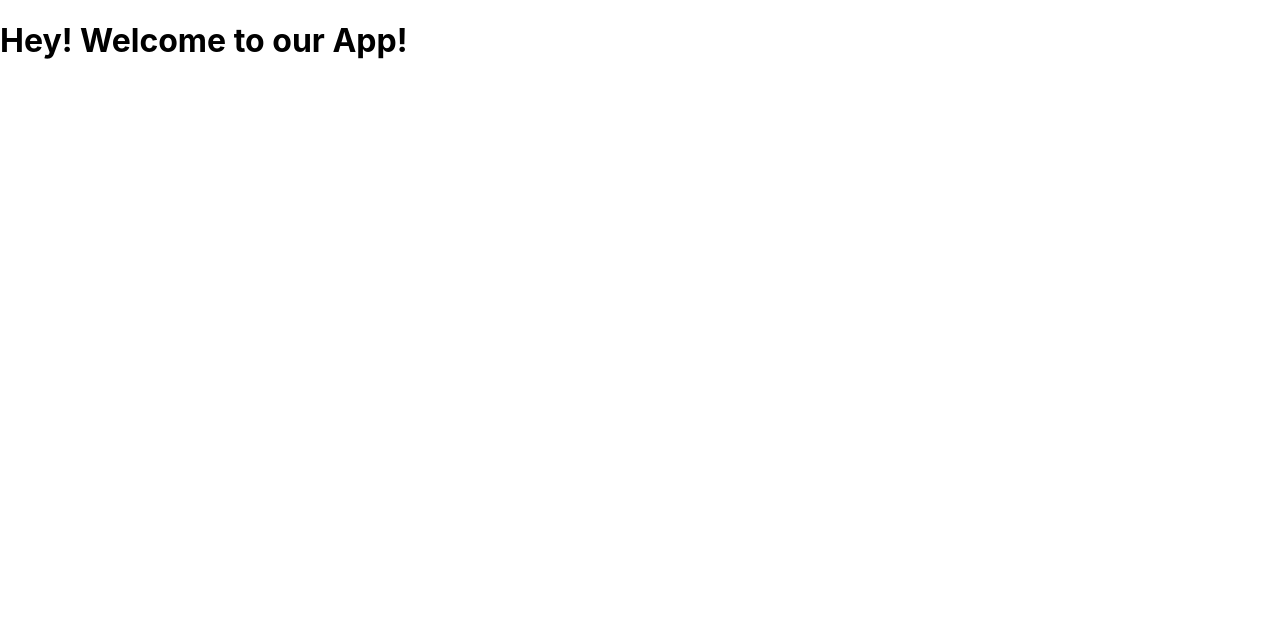
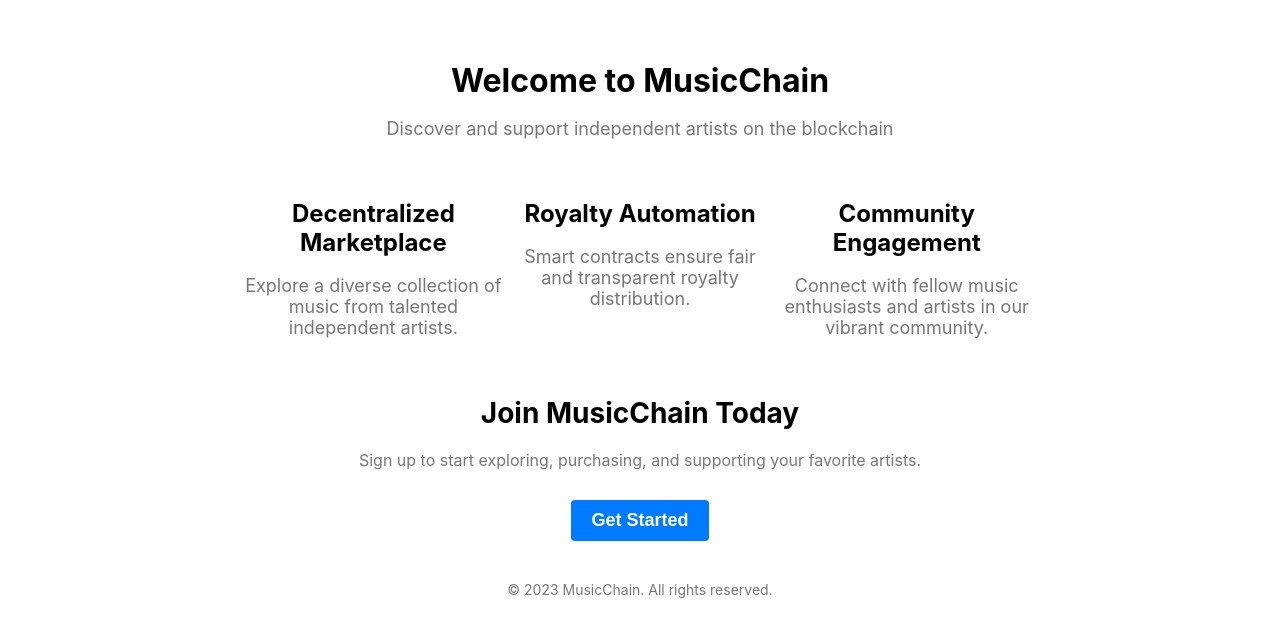
Before and after one commit to nehemiah-negussie/olympihacks-2023, a React (Create React App) app in the folder client/: page / in a window 1280 px wide. Shown: the top 636 px of the page. Built offline with nearby package versions, Linux system fonts and the light colour scheme.

Commit message:
FrontEnd

```diff
--- a/client/src/App.js
+++ b/client/src/App.js
@@ -1,10 +1,11 @@
 import "./App.css";
+import LandingPage from "./pages/LandingPage";
 
 function app() {
   return (
     <div classname="app">
       <header className="app-header">
-        <h1> Hey! Welcome to our App!</h1>
+        <LandingPage />
       </header>
     </div>
   );
--- /dev/null
+++ b/client/src/pages/LandingPage.js
@@ -0,0 +1,48 @@
+import React from "react";
+import "../styles/LandingPage.css";
+
+const LandingPage = () => {
+  return (
+    <div className="landing-page">
+      <header>
+        <h1>Welcome to MusicChain</h1>
+        <p>Discover and support independent artists on the blockchain</p>
+      </header>
+      <section className="features">
+        <div className="feature">
+          <h2>Decentralized Marketplace</h2>
+          <p>
+            Explore a diverse collection of music from talented independent
+            artists.
+          </p>
+        </div>
+        <div className="feature">
+          <h2>Royalty Automation</h2>
+          <p>
+            Smart contracts ensure fair and transparent royalty distribution.
+          </p>
+        </div>
+        <div className="feature">
+          <h2>Community Engagement</h2>
+          <p>
+            Connect with fellow music enthusiasts and artists in our vibrant
+            community.
+          </p>
+        </div>
+      </section>
+      <section className="cta-section">
+        <h2>Join MusicChain Today</h2>
+        <p>
+          Sign up to start exploring, purchasing, and supporting your favorite
+          artists.
+        </p>
+        <button className="cta-button">Get Started</button>
+      </section>
+      <footer>
+        <p>&copy; 2023 MusicChain. All rights reserved.</p>
+      </footer>
+    </div>
+  );
+};
+
+export default LandingPage;
--- /dev/null
+++ b/client/src/styles/LandingPage.css
@@ -0,0 +1,80 @@
+
+.landing-page {
+    max-width: 800px;
+    margin: 0 auto;
+    padding: 40px;
+}
+
+header {
+    text-align: center;
+    margin-bottom: 40px;
+}
+
+h1 {
+    font-size: 32px;
+    font-weight: bold;
+    margin-bottom: 10px;
+}
+
+p {
+    font-size: 18px;
+    color: #777;
+}
+
+.features {
+    display: flex;
+    justify-content: space-between;
+    margin-bottom: 40px;
+}
+
+.feature {
+    flex: 1;
+    text-align: center;
+}
+
+h2 {
+    font-size: 24px;
+    font-weight: bold;
+    margin-bottom: 10px;
+}
+
+.cta-section {
+    text-align: center;
+}
+
+.cta-section h2 {
+    font-size: 28px;
+    font-weight: bold;
+    margin-bottom: 20px;
+}
+
+.cta-section p {
+    font-size: 16px;
+    color: #777;
+    margin-bottom: 30px;
+}
+
+.cta-button {
+    padding: 10px 20px;
+    font-size: 18px;
+    font-weight: bold;
+    color: #fff;
+    background-color: #007bff;
+    border: none;
+    border-radius: 4px;
+    cursor: pointer;
+}
+
+.cta-button:hover {
+    background-color: #0056b3;
+}
+
+footer {
+    text-align: center;
+    margin-top: 40px;
+}
+
+footer p {
+    font-size: 14px;
+    color: #777;
+}
```
Also changed, not shown: package.json (added, +7 -0 lines), 1 other file (tests, documents, lock files or other folders).
